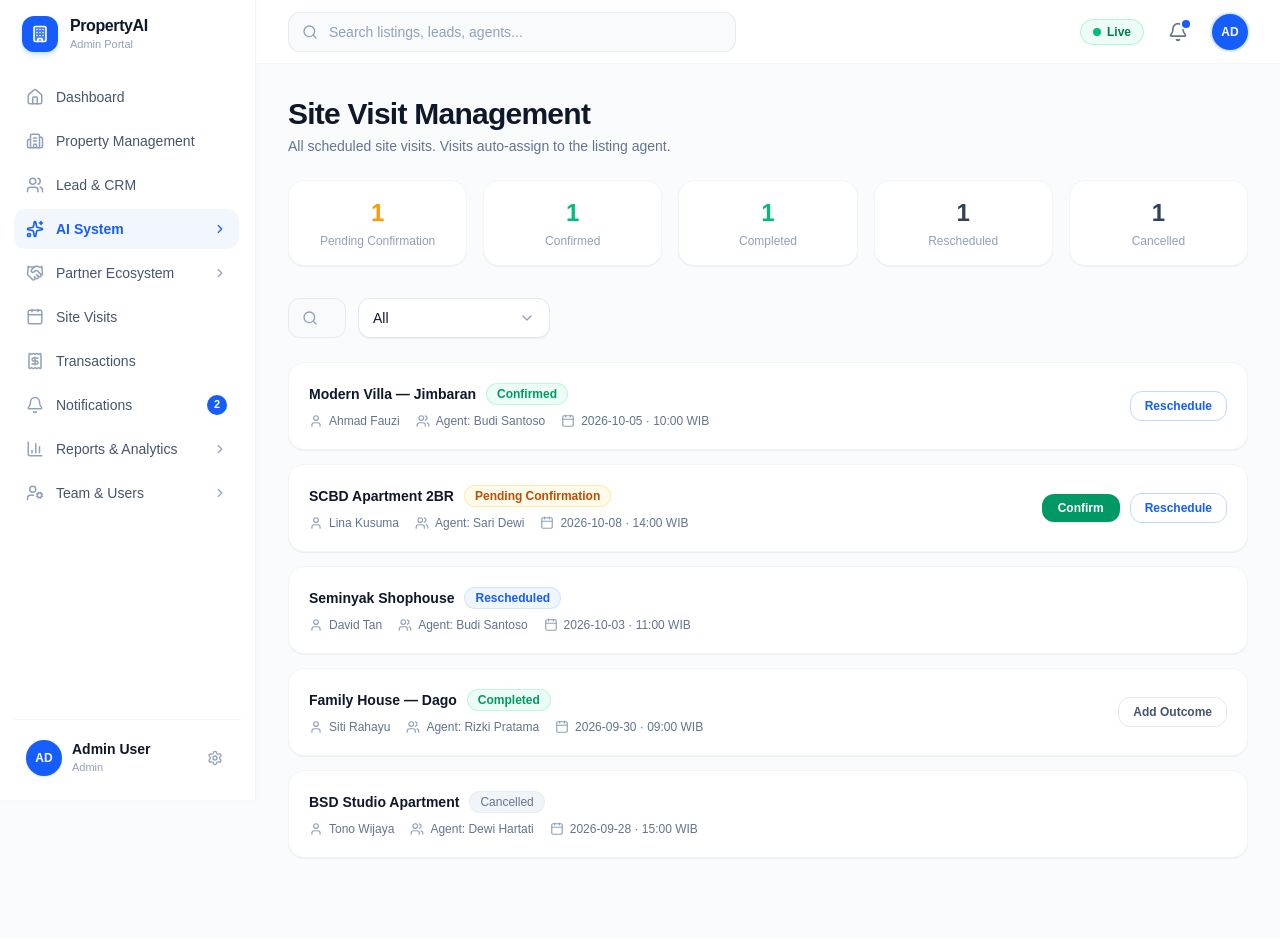
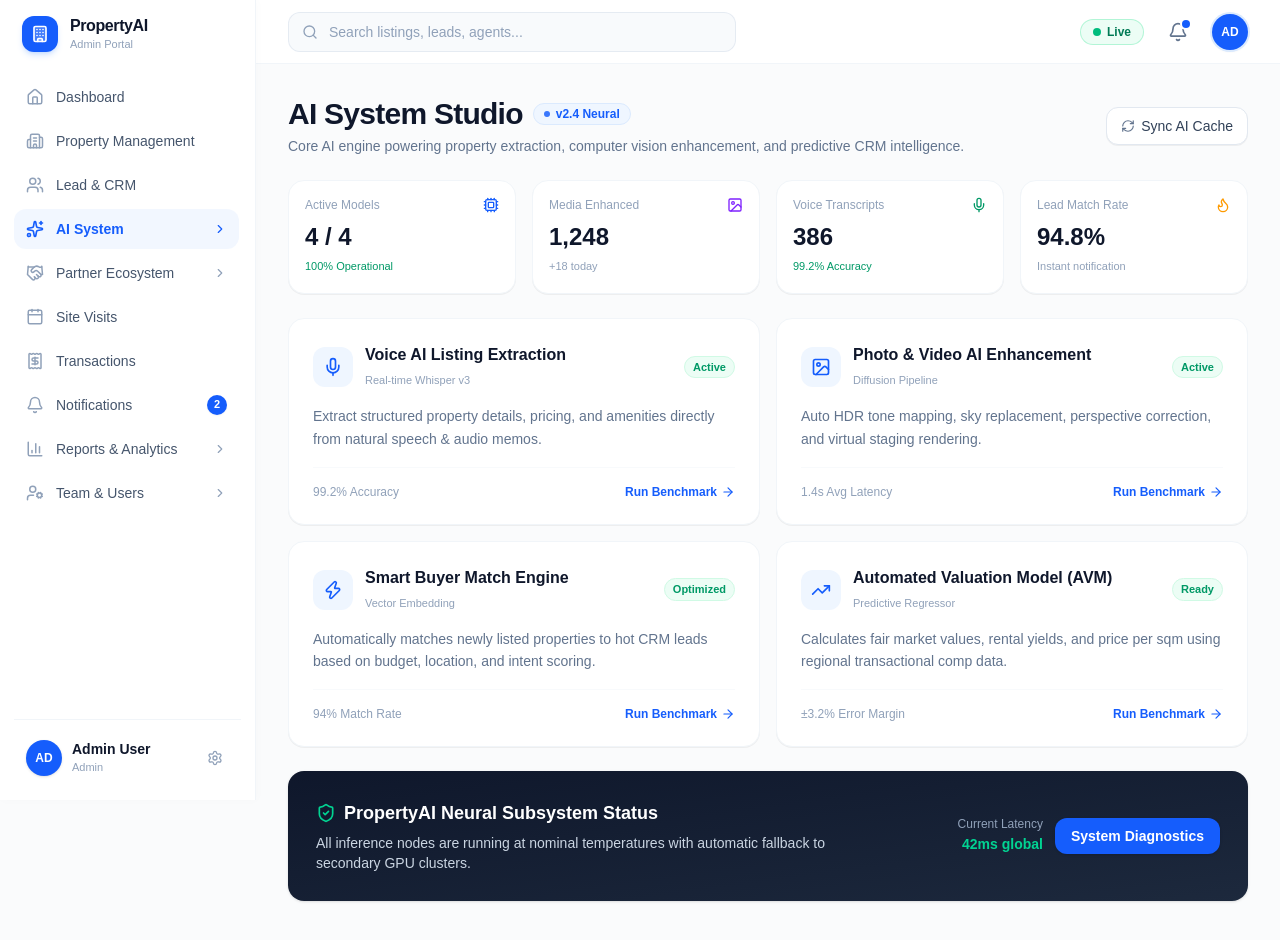
Before and after one commit to shahidulshohid/kim18manu, a Next.js app: page /dashboard/agent/ai in a window 1280 px wide. Shown: the top 940 px of the page. Built offline with nearby package versions, Linux system fonts and the light colour scheme.

Commit message:
feat: add AI System Studio dashboard view and corresponding routes

```diff
--- a/app/(dashboard)/dashboard/agent/ai-system/page.tsx
+++ b/app/(dashboard)/dashboard/agent/ai-system/page.tsx
@@ -1,12 +1,12 @@
 import React from "react";
-import SiteVisitManagementView from "@/components/dashboard/agent/views/SiteVisitManagementView";
+import AISystemView from "@/components/dashboard/agent/views/AISystemView";
 import type { Metadata } from "next";
 
 export const metadata: Metadata = {
-  title: "AI System | PropertyAI Admin Portal",
-  description: "AI-powered property and site visit management system.",
+  title: "AI System Studio | PropertyAI Admin Portal",
+  description: "AI-powered property extraction, media enhancement, and predictive analytics.",
 };
 
 export default function AISystemAliasPage() {
-  return <SiteVisitManagementView />;
+  return <AISystemView />;
 }
--- a/app/(dashboard)/dashboard/agent/ai/page.tsx
+++ b/app/(dashboard)/dashboard/agent/ai/page.tsx
@@ -1,12 +1,12 @@
 import React from "react";
-import SiteVisitManagementView from "@/components/dashboard/agent/views/SiteVisitManagementView";
+import AISystemView from "@/components/dashboard/agent/views/AISystemView";
 import type { Metadata } from "next";
 
 export const metadata: Metadata = {
-  title: "AI System | PropertyAI Admin Portal",
-  description: "AI-powered property and site visit management system.",
+  title: "AI System Studio | PropertyAI Admin Portal",
+  description: "AI-powered property extraction, media enhancement, and predictive analytics.",
 };
 
 export default function AISystemPage() {
-  return <SiteVisitManagementView />;
+  return <AISystemView />;
 }
--- /dev/null
+++ b/components/dashboard/agent/views/AISystemView.tsx
@@ -0,0 +1,234 @@
+"use client";
+
+import React, { useState } from "react";
+import {
+  Sparkles,
+  Mic,
+  Image as ImageIcon,
+  Zap,
+  TrendingUp,
+  CheckCircle2,
+  Cpu,
+  Flame,
+  ArrowRight,
+  ShieldCheck,
+  RefreshCw,
+  Sliders,
+} from "lucide-react";
+import { cn } from "@/lib/utils";
+
+interface AIModule {
+  id: string;
+  title: string;
+  description: string;
+  icon: React.ElementType;
+  badge: string;
+  status: "Active" | "Optimized" | "Ready";
+  metrics: string;
+}
+
+export default function AISystemView() {
+  const [activeTab, setActiveTab] = useState<"overview" | "models" | "activity">("overview");
+  const [toastMessage, setToastMessage] = useState<string | null>(null);
+
+  const showToast = (msg: string) => {
+    setToastMessage(msg);
+    setTimeout(() => setToastMessage(null), 3000);
+  };
+
+  const aiModules: AIModule[] = [
+    {
+      id: "voice-ai",
+      title: "Voice AI Listing Extraction",
+      description: "Extract structured property details, pricing, and amenities directly from natural speech & audio memos.",
+      icon: Mic,
+      badge: "Real-time Whisper v3",
+      status: "Active",
+      metrics: "99.2% Accuracy",
+    },
+    {
+      id: "photo-ai",
+      title: "Photo & Video AI Enhancement",
+      description: "Auto HDR tone mapping, sky replacement, perspective correction, and virtual staging rendering.",
+      icon: ImageIcon,
+      badge: "Diffusion Pipeline",
+      status: "Active",
+      metrics: "1.4s Avg Latency",
+    },
+    {
+      id: "matching-ai",
+      title: "Smart Buyer Match Engine",
+      description: "Automatically matches newly listed properties to hot CRM leads based on budget, location, and intent scoring.",
+      icon: Zap,
+      badge: "Vector Embedding",
+      status: "Optimized",
+      metrics: "94% Match Rate",
+    },
+    {
+      id: "valuation-ai",
+      title: "Automated Valuation Model (AVM)",
+      description: "Calculates fair market values, rental yields, and price per sqm using regional transactional comp data.",
+      icon: TrendingUp,
+      badge: "Predictive Regressor",
+      status: "Ready",
+      metrics: "±3.2% Error Margin",
+    },
+  ];
+
+  return (
+    <div className="w-full px-4 sm:px-6 lg:px-[32px] py-6 sm:py-8 space-y-6">
+      {/* Toast Notification */}
+      {toastMessage && (
+        <div className="fixed bottom-6 right-6 z-50 bg-slate-900 text-white px-4 py-3 rounded-2xl shadow-xl flex items-center gap-2.5 text-xs sm:text-sm animate-in fade-in slide-in-from-bottom-3 duration-200">
+          <CheckCircle2 className="h-4 w-4 text-emerald-400" />
+          <span>{toastMessage}</span>
+        </div>
+      )}
+
+      {/* Header section */}
+      <div className="flex flex-col sm:flex-row sm:items-center sm:justify-between gap-4">
+        <div>
+          <div className="flex items-center gap-2.5">
+            <h1 className="text-2xl sm:text-3xl font-bold text-slate-900 tracking-tight">
+              AI System Studio
+            </h1>
+            <span className="inline-flex items-center gap-1.5 px-2.5 py-0.5 rounded-full text-xs font-semibold bg-blue-50 text-blue-600 border border-blue-100">
+              <span className="h-1.5 w-1.5 rounded-full bg-blue-600 animate-pulse" />
+              v2.4 Neural
+            </span>
+          </div>
+          <p className="text-xs sm:text-sm text-slate-500 mt-1">
+            Core AI engine powering property extraction, computer vision enhancement, and predictive CRM intelligence.
+          </p>
+        </div>
+
+        <div className="flex items-center gap-2">
+          <button
+            onClick={() => showToast("AI Engine cache refreshed and synced!")}
+            className="inline-flex items-center gap-1.5 px-3.5 py-2 text-xs sm:text-sm font-medium text-slate-700 bg-white border border-slate-200 rounded-xl hover:bg-slate-50 transition-colors shadow-2xs cursor-pointer"
+          >
+            <RefreshCw className="h-3.5 w-3.5 text-slate-500" />
+            Sync AI Cache
+          </button>
+        </div>
+      </div>
+
+      {/* Metric summary counters */}
+      <div className="grid grid-cols-2 sm:grid-cols-4 gap-3.5 sm:gap-4">
+        <div className="bg-white rounded-2xl border border-slate-100 p-4 shadow-2xs">
+          <div className="flex items-center justify-between">
+            <span className="text-xs font-medium text-slate-400">Active Models</span>
+            <Cpu className="h-4 w-4 text-blue-600" />
+          </div>
+          <p className="text-2xl font-bold text-slate-900 mt-2">4 / 4</p>
+          <span className="text-[11px] text-emerald-600 font-medium">100% Operational</span>
+        </div>
+
+        <div className="bg-white rounded-2xl border border-slate-100 p-4 shadow-2xs">
+          <div className="flex items-center justify-between">
+            <span className="text-xs font-medium text-slate-400">Media Enhanced</span>
+            <ImageIcon className="h-4 w-4 text-violet-600" />
+          </div>
+          <p className="text-2xl font-bold text-slate-900 mt-2">1,248</p>
+          <span className="text-[11px] text-slate-400 font-medium">+18 today</span>
+        </div>
+
+        <div className="bg-white rounded-2xl border border-slate-100 p-4 shadow-2xs">
+          <div className="flex items-center justify-between">
+            <span className="text-xs font-medium text-slate-400">Voice Transcripts</span>
+            <Mic className="h-4 w-4 text-emerald-600" />
+          </div>
+          <p className="text-2xl font-bold text-slate-900 mt-2">386</p>
+          <span className="text-[11px] text-emerald-600 font-medium">99.2% Accuracy</span>
+        </div>
+
+        <div className="bg-white rounded-2xl border border-slate-100 p-4 shadow-2xs">
+          <div className="flex items-center justify-between">
+            <span className="text-xs font-medium text-slate-400">Lead Match Rate</span>
+            <Flame className="h-4 w-4 text-amber-500" />
+          </div>
+          <p className="text-2xl font-bold text-slate-900 mt-2">94.8%</p>
+          <span className="text-[11px] text-slate-400 font-medium">Instant notification</span>
+        </div>
+      </div>
+
+      {/* AI Modules Grid */}
+      <div className="grid grid-cols-1 md:grid-cols-2 gap-4">
+        {aiModules.map((module) => {
+          const Icon = module.icon;
+          return (
+            <div
+              key={module.id}
+              className="bg-white rounded-2xl border border-slate-100 p-5 sm:p-6 shadow-2xs hover:shadow-md hover:border-blue-100 transition-all flex flex-col justify-between group"
+            >
+              <div>
+                <div className="flex items-center justify-between">
+                  <div className="flex items-center gap-3">
+                    <div className="h-10 w-10 rounded-xl bg-blue-50 text-blue-600 flex items-center justify-center shrink-0 group-hover:scale-105 transition-transform">
+                      <Icon className="h-5 w-5" />
+                    </div>
+                    <div>
+                      <h3 className="text-sm sm:text-base font-semibold text-slate-900">
+                        {module.title}
+                      </h3>
+                      <span className="text-[11px] text-slate-400 font-medium">
+                        {module.badge}
+                      </span>
+                    </div>
+                  </div>
+
+                  <span className="inline-flex items-center px-2 py-0.5 rounded-full text-[11px] font-semibold bg-emerald-50 text-emerald-600 border border-emerald-100">
+                    {module.status}
+                  </span>
+                </div>
+
+                <p className="text-xs sm:text-sm text-slate-500 mt-3.5 leading-relaxed">
+                  {module.description}
+                </p>
+              </div>
+
+              <div className="pt-4 mt-4 border-t border-slate-50 flex items-center justify-between text-xs">
+                <span className="text-slate-400 font-medium">{module.metrics}</span>
+                <button
+                  onClick={() => showToast(`${module.title} test run initiated!`)}
+                  className="inline-flex items-center gap-1 font-semibold text-blue-600 hover:text-blue-700 cursor-pointer"
+                >
+                  Run Benchmark
+                  <ArrowRight className="h-3.5 w-3.5" />
+                </button>
+              </div>
+            </div>
+          );
+        })}
+      </div>
+
+      {/* System Engine Health Card */}
+      <div className="bg-gradient-to-br from-slate-900 to-slate-800 text-white rounded-2xl p-6 sm:p-7 shadow-sm">
+        <div className="flex flex-col sm:flex-row sm:items-center justify-between gap-4">
+          <div className="space-y-1.5">
+            <div className="flex items-center gap-2">
+              <ShieldCheck className="h-5 w-5 text-emerald-400" />
+              <h2 className="text-base sm:text-lg font-bold">PropertyAI Neural Subsystem Status</h2>
+            </div>
+            <p className="text-xs sm:text-sm text-slate-300 max-w-xl">
+              All inference nodes are running at nominal temperatures with automatic fallback to secondary GPU clusters.
+            </p>
+          </div>
+
+          <div className="flex items-center gap-3 shrink-0">
+            <div className="text-right hidden sm:block">
+              <span className="text-xs text-slate-400 block">Current Latency</span>
+              <span className="text-sm font-bold text-emerald-400">42ms global</span>
+            </div>
+            <button
+              onClick={() => showToast("Diagnostic report generated and sent to logs.")}
+              className="px-4 py-2 rounded-xl bg-blue-600 hover:bg-blue-500 text-white font-semibold text-xs sm:text-sm transition-colors cursor-pointer shadow-sm"
+            >
+              System Diagnostics
+            </button>
+          </div>
+        </div>
+      </div>
+    </div>
+  );
+}
```
